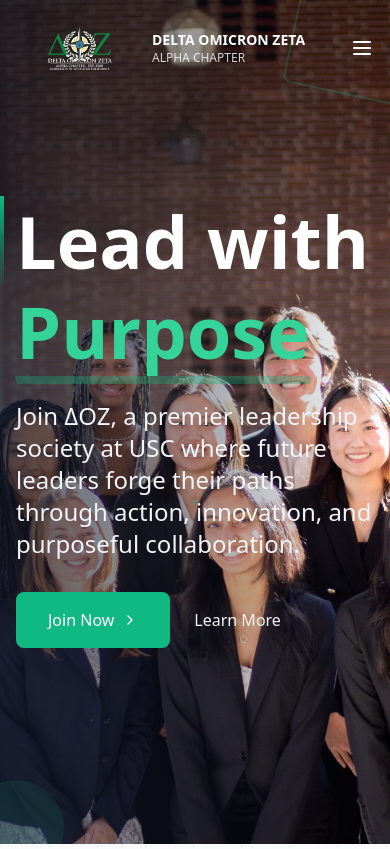
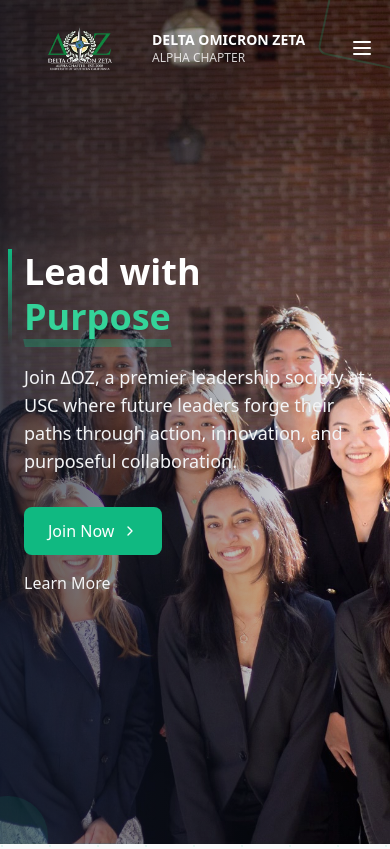
Before and after one commit to Leow210/doz-website, a React (Vite) app: page / in a window 390 px wide. Shown: the top 849 px of the page. Built offline with nearby package versions, Linux system fonts and the light colour scheme.

Commit message:
updated spacing

```diff
--- a/src/components/Hero.jsx
+++ b/src/components/Hero.jsx
@@ -17,11 +17,11 @@ const Hero = () => {
             </div>
 
             <div className="relative min-h-screen flex items-center">
-                <div className="container mx-auto px-4">
-                    <div className="max-w-2xl">
+                <div className="container mx-auto px-4 sm:px-6 md:px-8">
+                    <div className="max-w-2xl ml-2 sm:ml-4 md:ml-6">
                         <div className="relative">
                             <div className="absolute -left-4 top-0 w-1 h-24 bg-gradient-to-b from-emerald-500 to-transparent" />
-                            <h1 className="text-7xl font-bold text-white leading-tight mb-6">
+                            <h1 className="text-4xl sm:text-5xl md:text-6xl lg:text-7xl font-bold text-white leading-tight mb-6">
                                 Lead with
                                 <br />
                                 <div className="relative inline-block">
@@ -31,14 +31,14 @@ const Hero = () => {
                                     <div className="absolute -bottom-2 left-0 w-full h-2 bg-emerald-500/30 skew-x-12" />
                                 </div>
                             </h1>
-                            <p className="text-2xl text-gray-100 mb-8 max-w-lg">
+                            <p className="text-lg sm:text-xl md:text-2xl text-gray-100 mb-8 max-w-lg">
                                 Join ΔOZ, a premier leadership society at USC where future leaders forge their paths through action, innovation, and purposeful collaboration.
                             </p>
 
-                            <div className="flex gap-6 items-center">
+                            <div className="flex flex-col sm:flex-row gap-4 sm:gap-6 items-start sm:items-center">
                                 <Link
                                     to="/apply"
-                                    className="group relative px-8 py-4 bg-emerald-500 text-white rounded-lg overflow-hidden inline-block"
+                                    className="group relative px-6 sm:px-8 py-3 sm:py-4 bg-emerald-500 text-white rounded-lg overflow-hidden inline-block"
                                 >
                                     <div className="absolute inset-0 bg-emerald-600 transform translate-y-full transition-transform group-hover:translate-y-0" />
                                     <span className="relative flex items-center gap-2">
@@ -55,8 +55,8 @@ const Hero = () => {
                             </div>
                         </div>
 
-                        <div className="absolute -top-8 -right-8 w-32 h-32 border-2 border-emerald-500/20 rounded-lg transform rotate-12" />
-                        <div className="absolute -bottom-8 -left-8 w-24 h-24 bg-emerald-500/10 rounded-full" />
+                        <div className="absolute -top-8 -right-8 w-24 sm:w-32 h-24 sm:h-32 border-2 border-emerald-500/20 rounded-lg transform rotate-12" />
+                        <div className="absolute -bottom-8 -left-8 w-20 sm:w-24 h-20 sm:h-24 bg-emerald-500/10 rounded-full" />
                     </div>
                 </div>
             </div>
--- a/src/pages/AboutPage.jsx
+++ b/src/pages/AboutPage.jsx
@@ -220,13 +220,12 @@ const AboutPage = () => {
                 </div>
 
                 <div className="relative min-h-screen flex items-center">
-                    <div className="container mx-auto px-4">
-                        <div className="max-w-3xl relative">
+                    <div className="container mx-auto px-4 sm:px-6 md:px-8">
+                        <div className="max-w-3xl relative ml-2 sm:ml-4 md:ml-6">
                             <div className="space-y-8">
                                 <div className="space-y-6 relative">
-
                                     <div className="relative z-10">
-                                        <h1 className="text-7xl font-bold text-white leading-tight">
+                                        <h1 className="text-4xl sm:text-5xl md:text-6xl lg:text-7xl font-bold text-white leading-tight">
                                             Building
                                             <div className="relative inline-block ml-4">
                                                 <span className="relative z-10 text-emerald-400">Tomorrow's</span>
@@ -237,7 +236,7 @@ const AboutPage = () => {
                                         </h1>
                                     </div>
 
-                                    <p className="text-2xl text-emerald-50/90 max-w-xl">
+                                    <p className="text-lg sm:text-xl md:text-2xl text-emerald-50/90 max-w-xl">
                                         We welcome passionate individuals from all backgrounds to join our inclusive community where leadership principles and personal growth shape the future of positive change.
                                     </p>
                                 </div>
```
